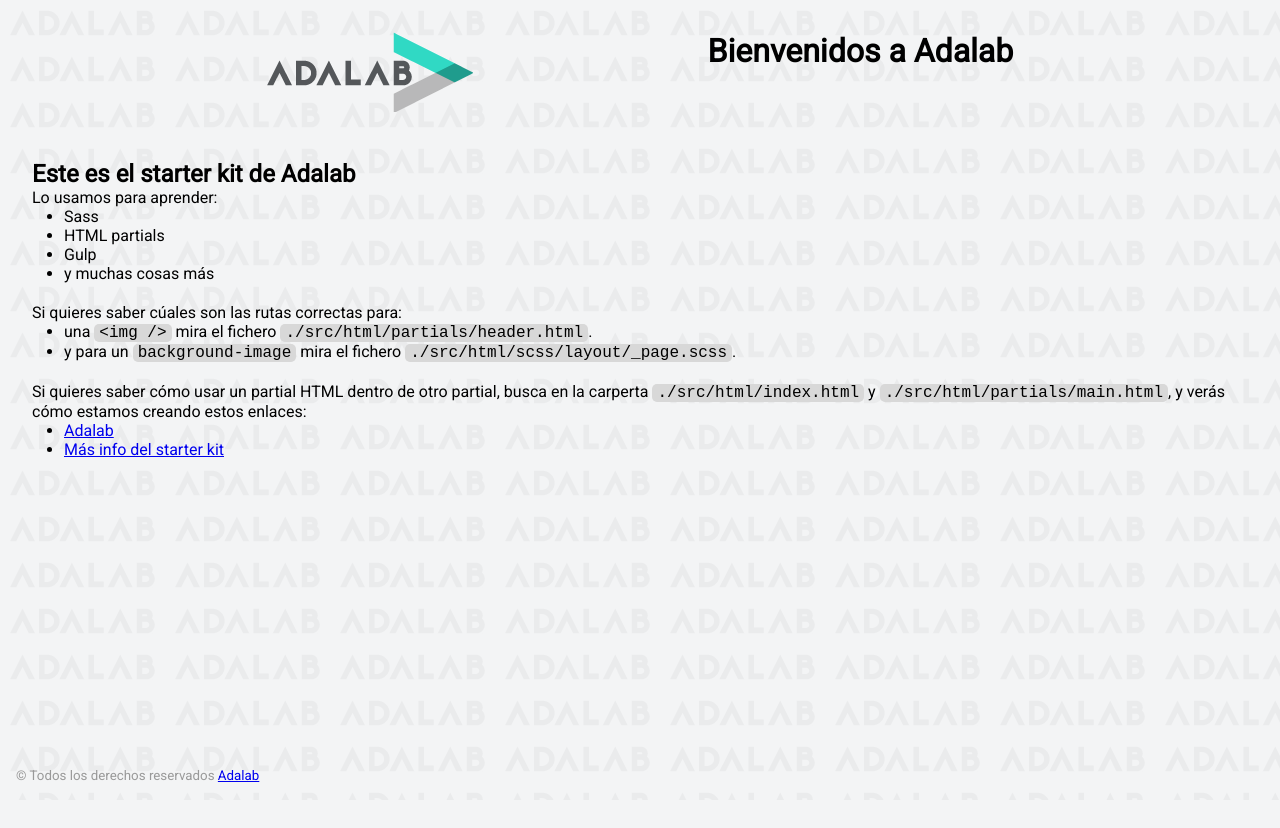
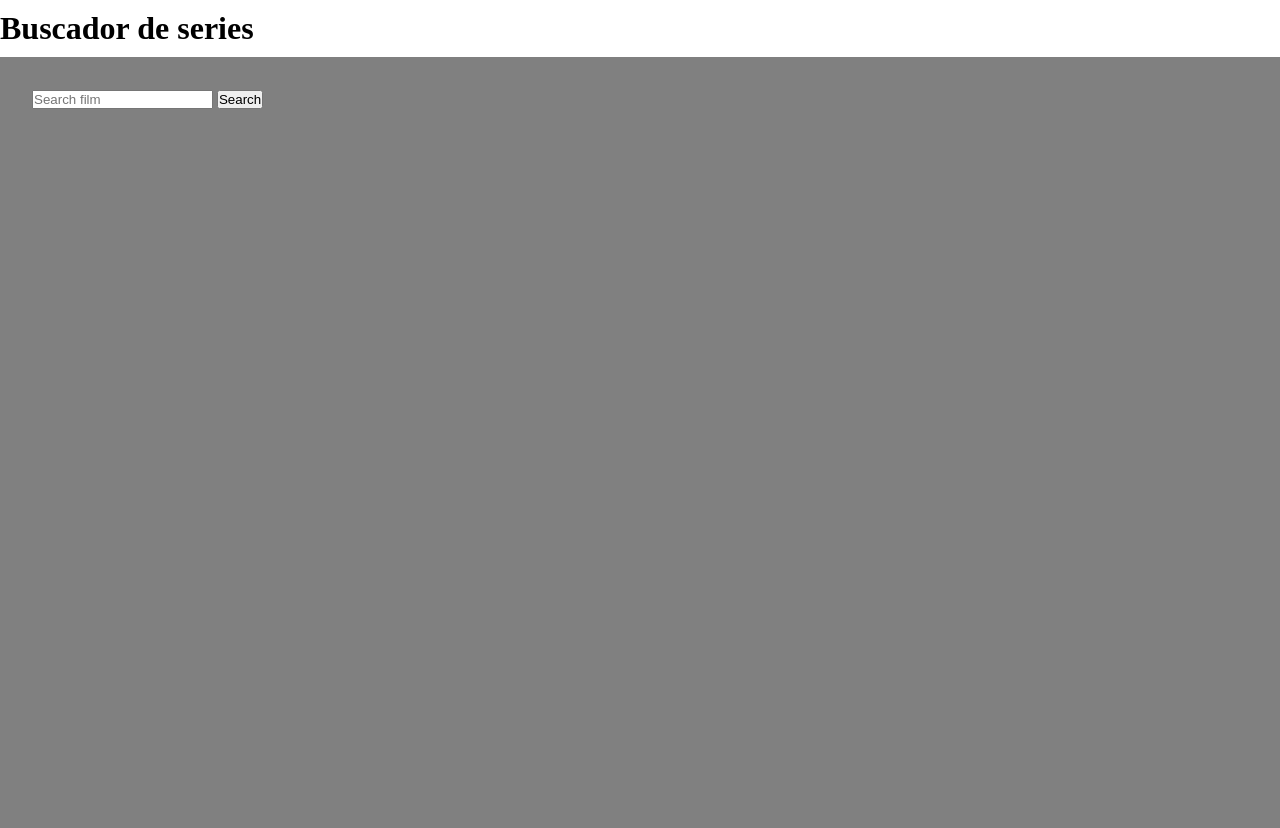
Before and after one commit to Adalab/modulo-2-evaluacion-final-itziarZG, a website: page docs/index.html in a window 1280 px wide. Before the commit the page ends 800 px from the top, so only its background shows below. Drawn offline with Linux system fonts and the light colour scheme.

Commit message:
merge dev & run docs v1

```diff
--- a/docs/assets/css/main.css
+++ b/docs/assets/css/main.css
@@ -1 +1 @@
-*{box-sizing:border-box;margin:0;padding:0}.code{font-size:16px;background:#d8d8d8;padding:0 5px;border-radius:5px}.link__adalab:hover{background-color:#099d8d;color:#fff}.link__github:hover{background-color:#CCC;color:#000}body{padding:2rem;height:100vh;background-image:url("../images/bg-adalab.png");background-color:#f3f4f5;font-family:"Roboto",sans-serif}.page__header{display:flex;justify-content:space-evenly;margin-bottom:3rem}.page__footer{position:fixed;left:0;bottom:0;width:100vw;padding:1rem;color:#999}.main__list{padding-left:2rem;padding-bottom:20px}
+*{box-sizing:border-box;margin:0;padding:0}.main{padding:2rem;min-height:100vh;background-color:#f3f4f5;font-family:"Roboto",sans-serif;background-color:gray;display:grid;grid-template-columns:30% 70%;grid-template-rows:10% 90%;grid-template-areas:"form search" "favs search"}.title{margin:10px 0}.form{grid-area:form}.main__search__list{display:flex;flex-wrap:wrap}.main__search__item{padding:10px;color:blueviolet;margin:5px;grid-area:search}.main__fav{grid-area:favs;transition:width 1s ease}.main__fav__item{display:flex;transform:scale(0.5)}.main__fav__list{display:flex;flex-direction:column;justify-content:flex-start}
--- a/docs/index.html
+++ b/docs/index.html
@@ -1,68 +1,32 @@
 <!DOCTYPE html>
 <html lang="es">
+
 <head>
   <meta charset="UTF-8" />
   <meta name="viewport" content="width=device-width, initial-scale=1" />
-    <title>Adalab Web Starter Kit</title>
+  <title>Evaluación Final Módula 2 Itziar Zameza García</title>
   <link href="https://fonts.googleapis.com/css?family=Roboto&display=swap" rel="stylesheet" />
   <link rel="stylesheet" href="./assets/css/main.css" />
-    <link rel="icon" href="./assets/images/favicon.png" />
 </head>
 
 <body>
-    <div class="page">
-      <header class="page__header">
-        <img src="./assets/images/logo-adalab.png" alt="Adalab">
-        <h1>Bienvenidos a Adalab</h1>
+  <header>
+    <h1 class="title">Buscador de series</h1>
   </header>
+  <main class="main">
+    <form class="form">
+      <input class="main__input js-main__input" type="text" placeholder="Search film"></input>
+      <button class="main__button js-main__button">Search</button>
+    </form>
+    <section class="main__fav js-main__fav">
+      <ul class="main__fav__list js-main__fav__list"></ul>
+    </section>
+    <section class="main__search js-main__search">
+      <ul class="main__search__list js-main__search__list"></ul>
+    </section>
 
-      <main class="page__main">
-        <h2>Este es el starter kit de Adalab</h2>
-        <p>Lo usamos para aprender:</p>
-        <ul class="main__list">
-          <li>Sass</li>
-          <li>HTML partials</li>
-          <li>Gulp</li>
-          <li>y muchas cosas más</li>
-        </ul>
-        <p>Si quieres saber cúales son las rutas correctas para:</p>
-        <ul class="main__list">
-          <li>
-            una <code class="code">&lt;img /&gt;</code> mira el fichero
-            <code class="code">./src/html/partials/header.html</code>.
-          </li>
-          <li>
-            y para un <code class="code">background-image</code> mira el fichero
-            <code class="code">./src/html/scss/layout/_page.scss</code>.
-          </li>
-        </ul>
-        <p>
-          Si quieres saber cómo usar un partial HTML dentro de otro partial, busca en la carperta
-          <code class="code">./src/html/index.html</code> y
-          <code class="code">./src/html/partials/main.html</code>, y verás cómo estamos creando estos
-          enlaces:
-        </p>
-        <ul class="main__list">
-          <li>
-            <a class="link__adalab" href="https://adalab.es">Adalab</a>
-
-          </li>
-          <li>
-            <a class="" href="./more-info.html">Más info del starter kit</a>
-
-          </li>
-        </ul>
   </main>
-
-      <footer class="page__footer">
-        <small>
-          &copy; Todos los derechos reservados
-          <a class="link__adalab" href="https://adalab.es">Adalab</a>
-
-        </small>
-      </footer>
-
-    </div>
   <script src="./assets/js/main.js"></script>
 </body>
+
 </html>
```
Also changed, not shown: docs/assets/js/main.js (+1 -1 lines), docs/more-info.html (deleted, +0 -37 lines), docs/assets/images/bg-adalab.png (deleted), docs/assets/images/favicon.png (deleted), docs/assets/images/logo-adalab.png (deleted). Lines whose indentation alone changed are shown as unchanged.
